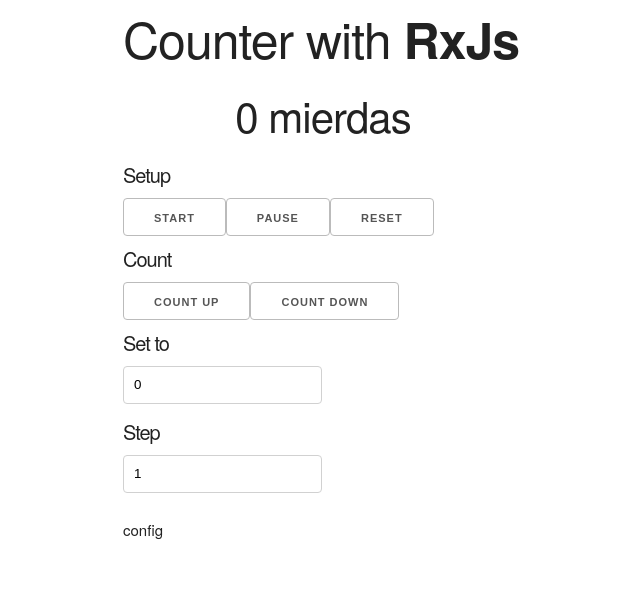
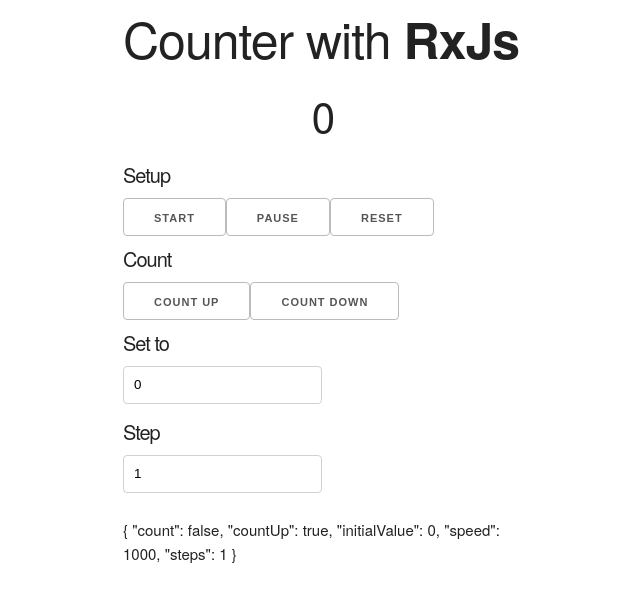
Before and after one commit to alpalma-BOSONIT/04_counter_rxjs, an Angular app: page / in a window 1280 px wide. Shown: the top 602 px of the page, without its empty margins (317-957 px from the left). Built offline with nearby package versions, Linux system fonts and the light colour scheme.

Commit message:
reach MVP

```diff
--- a/src/app/app.component.html
+++ b/src/app/app.component.html
@@ -1,4 +1,5 @@
 <div class="container">
   <h1>Counter with <strong>RxJs</strong></h1>
   <app-counter></app-counter>
+  <app-config-view></app-config-view>
 </div>
--- a/src/app/app.module.ts
+++ b/src/app/app.module.ts
@@ -8,6 +8,7 @@
 import { CountComponent } from './components/counter-controllers/count/count.component';
 import { InputsComponent } from './components/counter-controllers/inputs/inputs.component';
 import { ReactiveFormsModule } from '@angular/forms';
+import { ConfigViewComponent } from './components/config-view/config-view.component';
 
 @NgModule({
   declarations: [
@@ -17,6 +18,7 @@
     SetupComponent,
     CountComponent,
     InputsComponent,
+    ConfigViewComponent,
   ],
   imports: [BrowserModule, ReactiveFormsModule],
   providers: [],
--- /dev/null
+++ b/src/app/components/config-view/config-view.component.html
@@ -0,0 +1 @@
+<p>{{ config | json }}</p>
--- /dev/null
+++ b/src/app/components/config-view/config-view.component.ts
@@ -0,0 +1,17 @@
+import { Component, OnInit } from '@angular/core';
+import { CounterService } from '../../services/counter.service';
+
+@Component({
+  selector: 'app-config-view',
+  templateUrl: './config-view.component.html',
+  styleUrls: ['./config-view.component.scss'],
+})
+export class ConfigViewComponent implements OnInit {
+  config = {};
+
+  constructor(private cs: CounterService) {}
+
+  ngOnInit(): void {
+    this.cs.configuration$.subscribe((val) => (this.config = val));
+  }
+}
--- a/src/app/components/counter-controllers/inputs/inputs.component.html
+++ b/src/app/components/counter-controllers/inputs/inputs.component.html
@@ -5,5 +5,3 @@
   <h3>Step</h3>
   <input type="number" formControlName="steps" />
 </form>
-
-<span>config</span>
--- a/src/app/components/counter/counter.component.html
+++ b/src/app/components/counter/counter.component.html
@@ -1,4 +1,4 @@
-<h2>{{ counter }} {{ counter === 1 ? "mierda" : "mierdas" }}</h2>
+<h2>{{ counter }}</h2>
 
 <app-counter-controllers
   (startCounter)="startCount()"
```
Also changed, not shown: src/app/services/counter.service.ts (+1 -11 lines), src/app/components/config-view/config-view.component.scss (added), 2 other files (tests, documents, lock files or other folders).
